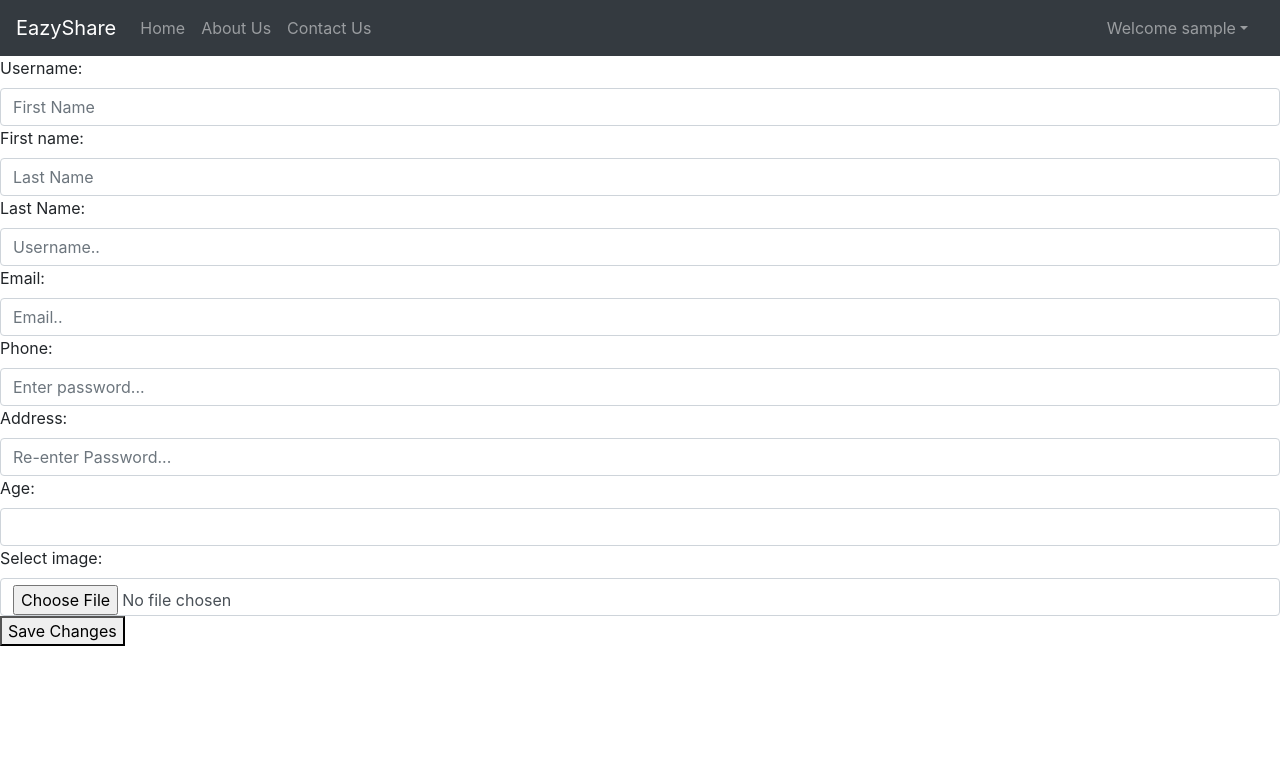
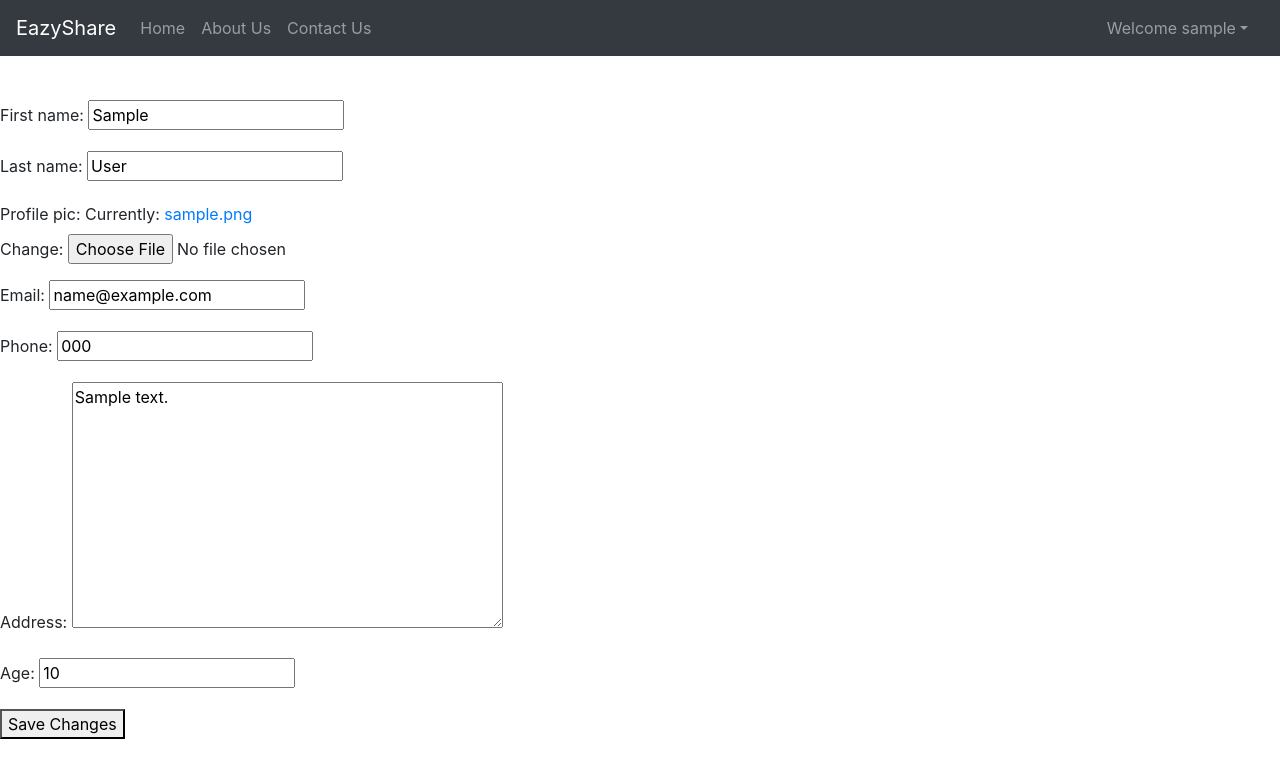
Before and after one commit to jindalhitesh2904/EazyShare, a Django app: page /carrent/edit_profile in a window 1280 px wide. Shown: the top 778 px of the page. Run offline with Django 3.2, Linux system fonts and the light colour scheme; a user stored in the database is signed in; tables that the repository leaves empty hold one stand-in row (values such as "Sample post"); some libraries are stand-ins or nearby versions.

Commit message:
modified edit profile form

```diff
--- a/carrental/rentalapp/templates/edit_profile.html
+++ b/carrental/rentalapp/templates/edit_profile.html
@@ -7,50 +7,9 @@ Edit Profile
 {% block content %}
 {% load static %}
 
-<form class="signup" method="POST" action="">
+<form class="signup" method="POST" style="margin-top: 100px" action="">
     {% csrf_token %}
-    <h1>Edit Profile</h1>
-
-    <div class="signup__field">
-        <label for="{{form.username.label}}">Username:</label>
-        <input type="text" id="{{form.username.label}}" name="username" required>
-    </div>
-    <div class="signup__field">
-        <label for="{{form.first_name.label}}">First name:</label>
-        <input type="text" id="{{form.first_name.label}}" name="first_name" required>
-    </div>
-    <div class="signup__field">
-        <label for="{{form.last_name.label}}">Last Name:</label>
-        <input type="text" id="{{form.last_name.label}}" name="last_name" required>
-    </div>
-    <div class="signup__field">
-        <label for="{{form.email.label}}">Email:</label>
-        <input  type="email" id="{{form.email.label}}" name="email" required>
-    </div>
-    <div class="signup__field">
-        <label for="{{form.phone.label}}">Phone:</label>
-        <input id="{{form.phone.label}}" name="phone" required>
-    </div>
-    <div class="signup__field">
-        <label for="{{form.address.label}}">Address:</label>
-        <input type="text" id="{{form.address.label}}" name="address" required>
-    </div>
-    <div class="signup__field">
-        <label for="{{form.age.label}}">Age:</label>
-        <input type="number" id="{{form.age.label}}" name="age">
-    </div>
-    <div>
-        <label for="img">Select image:</label>
-        <input type="file" id="img" name="profile_pic" accept="image/*">
-    </div>
-    <div class="signup__field">
-        {{form.password1.label}}
-        {{form.password1}}
-    </div>
-    <div class="signup__field">
-        {{form.password2.label}}
-        {{form.password2}}
-    </div>
+    {{ form.as_p }}
 
 
     {% if form.errors%}
@@ -63,22 +22,5 @@ Edit Profile
     {%endif%}
     <button type="submit">Save Changes</button>
   </form>
-  <script>
-    /* Because i didnt set placeholder values in forms.py they will be set here using vanilla Javascript
-  //We start indexing at one because CSRF_token is considered and input field
-  */
 
-    //Query All input fields
-    var form_fields = document.getElementsByTagName("input");
-    form_fields[1].placeholder = "First Name";
-    form_fields[2].placeholder = "Last Name";
-    form_fields[3].placeholder = "Username..";
-    form_fields[4].placeholder = "Email..";
-    form_fields[5].placeholder = "Enter password...";
-    form_fields[6].placeholder = "Re-enter Password...";
-
-    for (var field in form_fields) {
-      form_fields[field].className += " form-control";
-    }
-  </script>
   {% endblock %}
--- a/carrental/rentalapp/views.py
+++ b/carrental/rentalapp/views.py
@@ -101,8 +101,9 @@ class ListMyVehicles(generic.ListView):
 
 
 class EditProfile(generic.UpdateView):
-    form_class=EditProfileForm
+    model=Person
     template_name='edit_profile.html'
+    fields=['first_name','last_name','profile_pic','email','phone','address','age']
     success_url=reverse_lazy('Home')
 
     def get_object(self):
```
